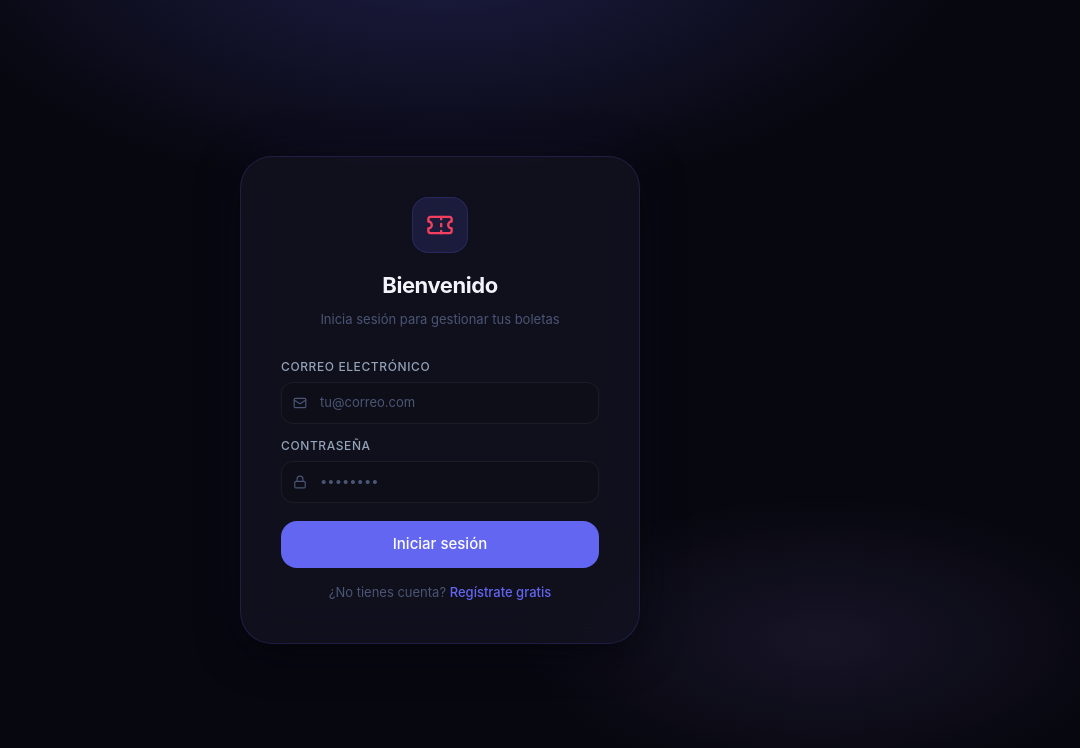
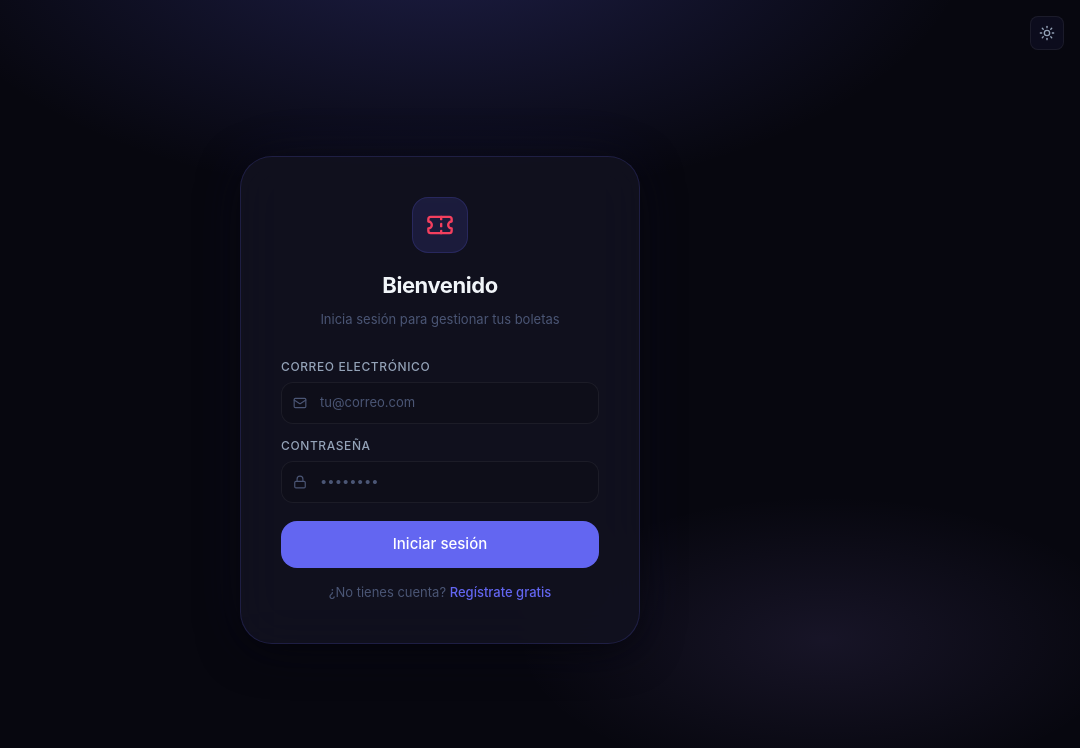
Before and after one commit to T-cordoba/mi-boleta-frontend, a Next.js app: page /login in a window 1280 px wide. Shown: the top 748 px of the page, without its empty margins (200-1280 px from the left). Built offline with nearby package versions, Linux system fonts and the light colour scheme; no server answers.

Commit message:
feat: add theme toggle component to login and register pages

```diff
--- a/src/app/(auth)/login/page.module.css
+++ b/src/app/(auth)/login/page.module.css
@@ -122,6 +122,12 @@
   color: var(--primary-hover);
 }
 
+.themeToggle {
+  position: absolute;
+  top: 16px;
+  right: 16px;
+}
+
 @media (max-width: 480px) {
   .page {
     padding: 16px;
--- a/src/app/(auth)/login/page.tsx
+++ b/src/app/(auth)/login/page.tsx
@@ -9,6 +9,7 @@ import { Input } from '@/presentation/components/ui/Input'
 import { Button } from '@/presentation/components/ui/Button'
 import { authService } from '@/application/services/auth.service'
 import { useAuthContext } from '@/presentation/providers/AuthProvider'
+import { ThemeToggle } from '@/presentation/components/ui/ThemeToggle'
 import styles from './page.module.css'
 
 export default function LoginPage() {
@@ -48,6 +49,7 @@ export default function LoginPage() {
   return (
     <div className={styles.page}>
       <div className={styles.bg} />
+      <div className={styles.themeToggle}><ThemeToggle /></div>
       <div className={styles.card}>
         <Link href="/" className={styles.icon} aria-label="Ir al inicio">
           <span style={{ color: 'var(--ticket)', display: 'flex' }}><Ticket size={28} /></span>
--- a/src/app/(auth)/register/page.tsx
+++ b/src/app/(auth)/register/page.tsx
@@ -8,6 +8,7 @@ import { toast } from 'react-toastify'
 import { Input } from '@/presentation/components/ui/Input'
 import { Button } from '@/presentation/components/ui/Button'
 import { authService } from '@/application/services/auth.service'
+import { ThemeToggle } from '@/presentation/components/ui/ThemeToggle'
 import styles from '../login/page.module.css'
 
 export default function RegisterPage() {
@@ -50,6 +51,7 @@ export default function RegisterPage() {
   return (
     <div className={styles.page}>
       <div className={styles.bg} />
+      <div className={styles.themeToggle}><ThemeToggle /></div>
       <div className={styles.card}>
         <Link href="/" className={styles.icon} aria-label="Ir al inicio">
           <span style={{ color: 'var(--ticket)', display: 'flex' }}><Ticket size={28} /></span>
```
